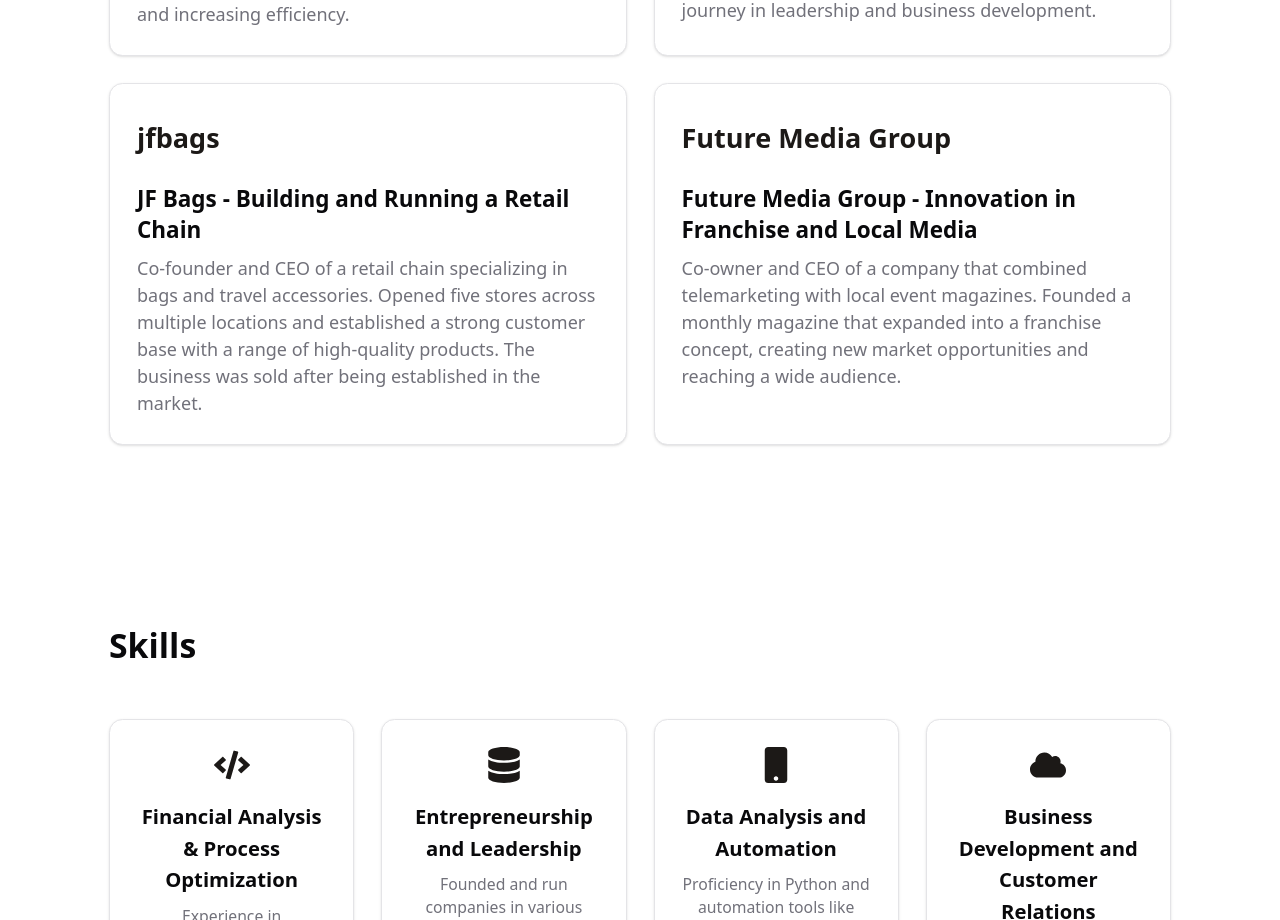
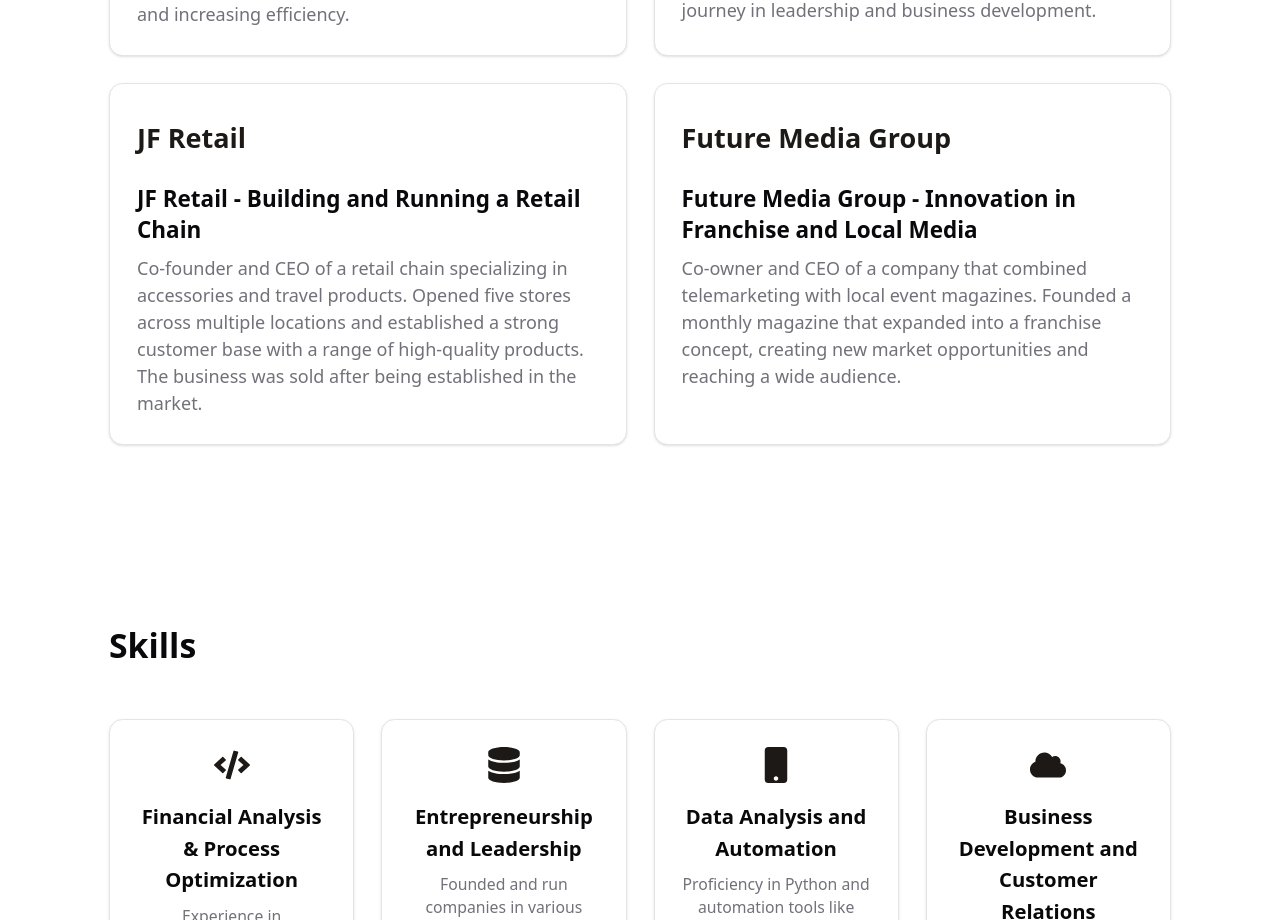
Before and after one commit to nifik101/v0dev_v2, a Next.js app: page / in a window 1280 px wide. Shown: the part 2140-3060 px from the top of the page. Built offline with nearby package versions, Linux system fonts and the light colour scheme.

Commit message:
Name change of JF to retail

```diff
--- a/src/components/projects/logos/ProjectLogo.tsx
+++ b/src/components/projects/logos/ProjectLogo.tsx
@@ -25,9 +25,8 @@ export function ProjectLogo({ name, className }: ProjectLogoProps): React.ReactE
     case 'universumcommunications':
     case 'universum':
       return <UniversumLogo className={className} />
-    case 'jfvaskor':
-    case 'jfväskor':
-      return <PlaceholderLogo text="JF Väskor" className={className} />
+    case 'jfretail':
+      return <PlaceholderLogo text="JF Retail" className={className} />
     case 'futuremediagroup':
       return <PlaceholderLogo text="Future Media Group" className={className} />
     default:
--- a/src/components/projects/logos/index.ts
+++ b/src/components/projects/logos/index.ts
@@ -8,8 +8,8 @@ export const VALID_LOGO_NAMES = [
   'one2tel',
   'universum',
   'universumcommunications',
-  'project3',
-  'project4'
+  'jfretail',
+  'futuremediagroup'
 ] as const
 
 export type ValidLogoName = typeof VALID_LOGO_NAMES[number]
--- a/src/content/locales/en.ts
+++ b/src/content/locales/en.ts
@@ -34,8 +34,8 @@ export const en: Content = {
         description: "As COO, I led a 300% growth through mergers and organic expansion. I created a scalable structure and significantly increased profitability through strategic efficiency. This work has been a major part of my journey in leadership and business development.",
       },
       {
-        title: "JF Bags - Building and Running a Retail Chain",
-        description: "Co-founder and CEO of a retail chain specializing in bags and travel accessories. Opened five stores across multiple locations and established a strong customer base with a range of high-quality products. The business was sold after being established in the market.",
+        title: "JF Retail - Building and Running a Retail Chain",
+        description: "Co-founder and CEO of a retail chain specializing in accessories and travel products. Opened five stores across multiple locations and established a strong customer base with a range of high-quality products. The business was sold after being established in the market.",
       },
       {
         title: "Future Media Group - Innovation in Franchise and Local Media",
--- a/src/content/locales/sv.ts
+++ b/src/content/locales/sv.ts
@@ -34,8 +34,8 @@ export const sv: Content = {
         description: "Som COO ledde jag en 300%-ig tillväxt genom fusioner och organisk expansion. Jag skapade en skalbar struktur och ökade lönsamheten betydligt genom strategisk effektivisering. Detta arbete har varit en stor del i min resa inom ledarskap och affärsutveckling.",
       },
       {
-        title: "JF Väskor – Bygga och Driva Retailkedja",
-        description: "Medgrundare och VD för en butikskedja inom väsk- och reseaccessoarer. Öppnade fem butiker över flera orter och etablerade en stark kundbas med ett utbud av högkvalitativa produkter. Verksamheten såldes vidare efter att ha etablerats på marknaden.",
+        title: "JF Retail – Bygga och Driva Butikskedja",
+        description: "Medgrundare och VD för en butikskedja inom accessoarer och reseprodukter. Öppnade fem butiker över flera orter och etablerade en stark kundbas med ett utbud av högkvalitativa produkter. Verksamheten såldes vidare efter att ha etablerats på marknaden.",
       },
       {
         title: "Future Media Group – Innovation inom Franchise och Lokal Media",
```
